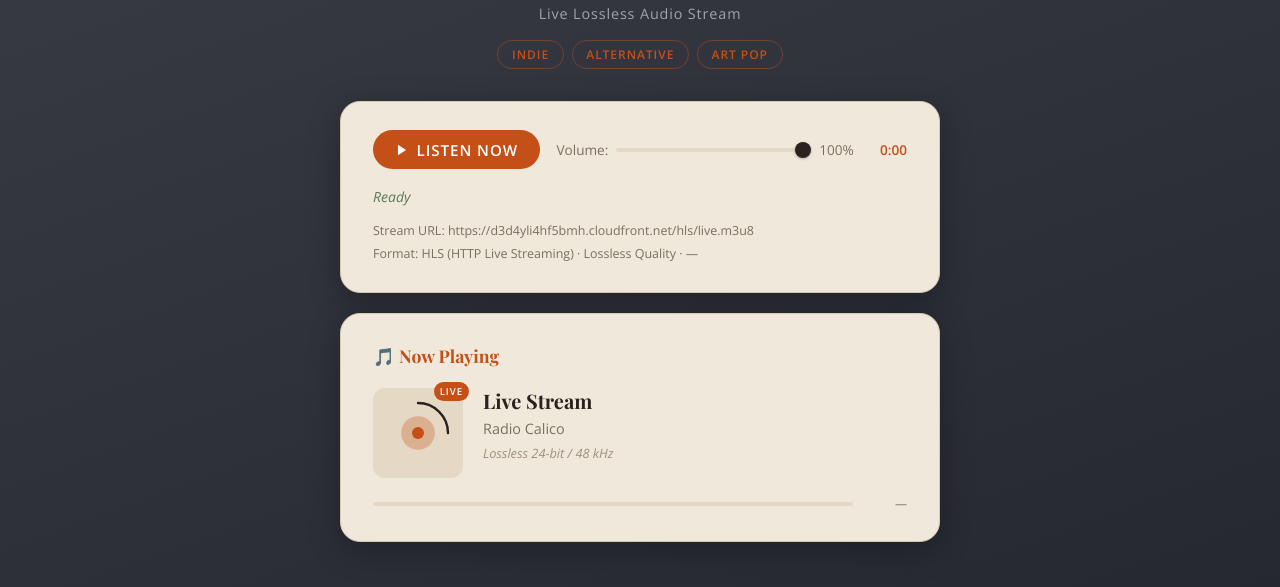
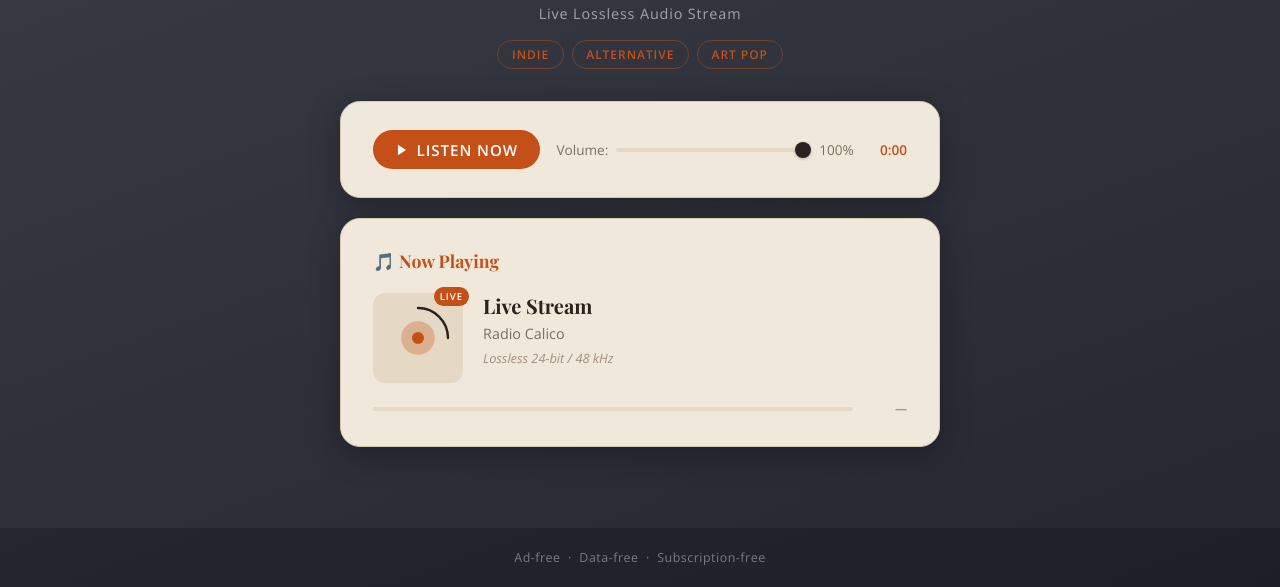
Before and after one commit to JuPur/radio-calico, a Flask app: page / in a window 1280 px wide. Shown: the part 212-799 px from the top of the page. Run offline with Flask 3, Linux system fonts and the light colour scheme; data that the repository does not hold is empty.

Commit message:
Remove status text and stream info from player card
Co-Authored-By: Claude Sonnet 4.6 <noreply@anthropic.com>

```diff
--- a/JP_EDUCATION/Claude_code_Building_Faster/Radio_Calico/templates/index.html
+++ b/JP_EDUCATION/Claude_code_Building_Faster/Radio_Calico/templates/index.html
@@ -47,14 +47,9 @@
                 <span class="time-counter" id="timeElapsed">0:00</span>
             </div>
 
-            <p class="status-row"><span class="status-text" id="statusText">Ready</span></p>
-
-            <div class="stream-info">
-                <span class="stream-url">Stream URL: https://d3d4yli4hf5bmh.cloudfront.net/hls/live.m3u8</span>
-                <span class="stream-format">Format: HLS (HTTP Live Streaming) · Lossless Quality · <span id="streamQuality">—</span></span>
-            </div>
-
             <div class="error-msg" id="errorMsg" style="display:none"></div>
+            <span id="statusText" style="display:none"></span>
+            <span id="streamQuality" style="display:none"></span>
         </div>
 
         <!-- Now Playing Card -->
```
